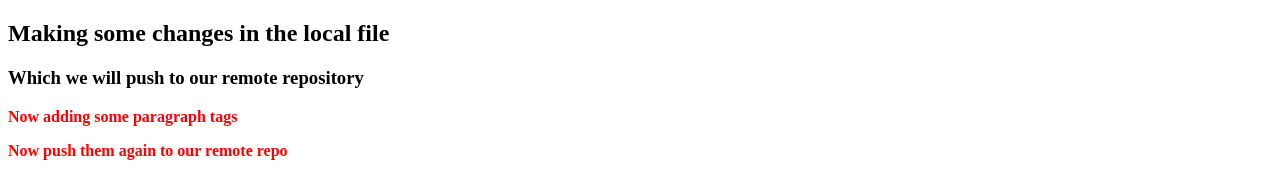
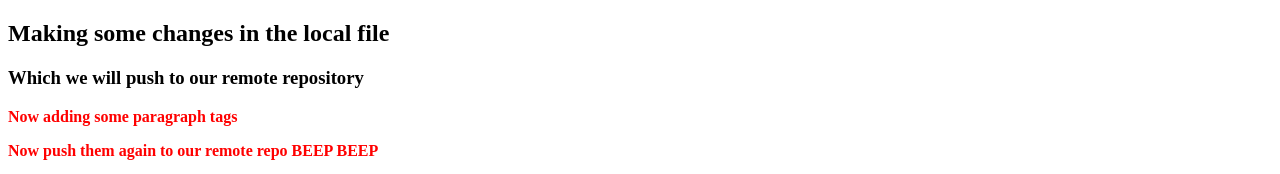
Before and after one commit to hasnain9999/my-first-repo, a plain HTML site: page index.html in a window 1280 px wide. Shown: the top 174 px of the page. Drawn offline with Linux system fonts and the light colour scheme.

Commit message:
added BEEP in a paragraph

```diff
--- a/index.html
+++ b/index.html
@@ -15,7 +15,7 @@
     <h3>Which we will push to our remote repository</h3>
 
     <p>Now adding some paragraph tags</p>
-    <p>Now push them again to our remote repo</p>
+    <p>Now push them again to our remote repo BEEP BEEP</p>
     <img src="GitHub-Logo.png" alt="">
 
     <div>
```
